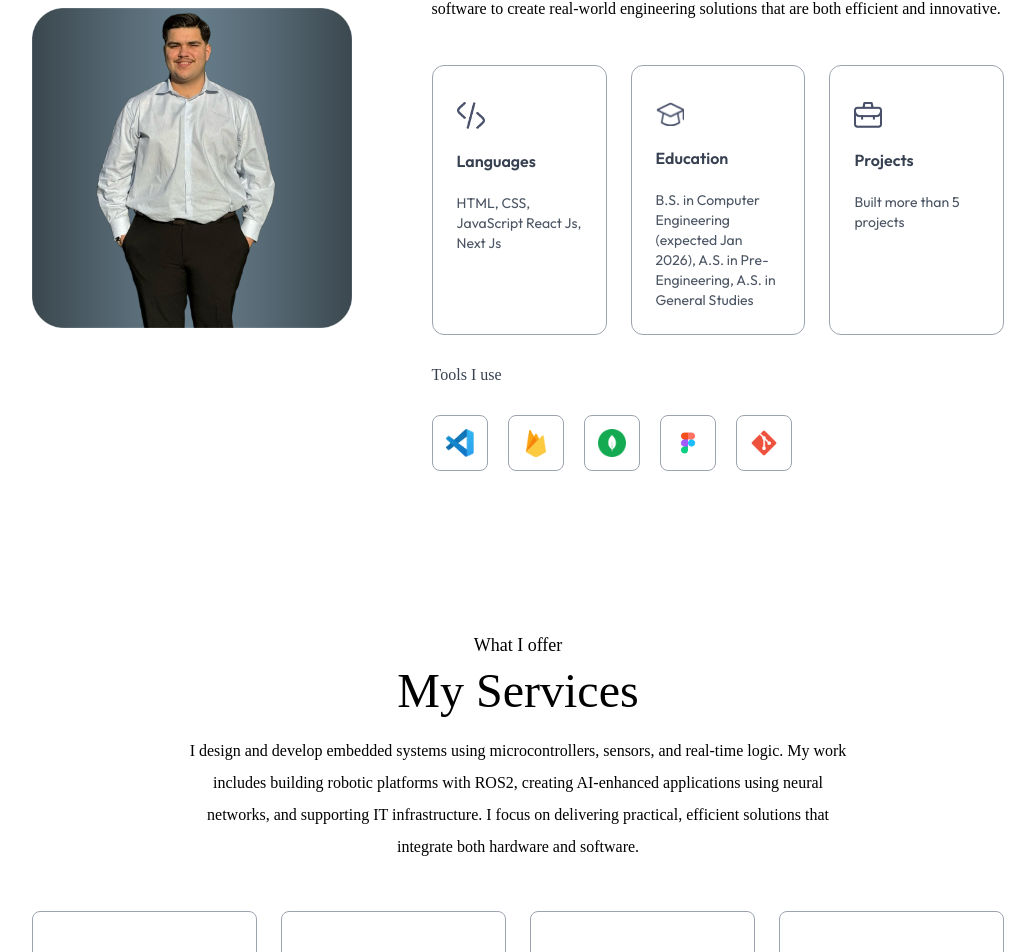
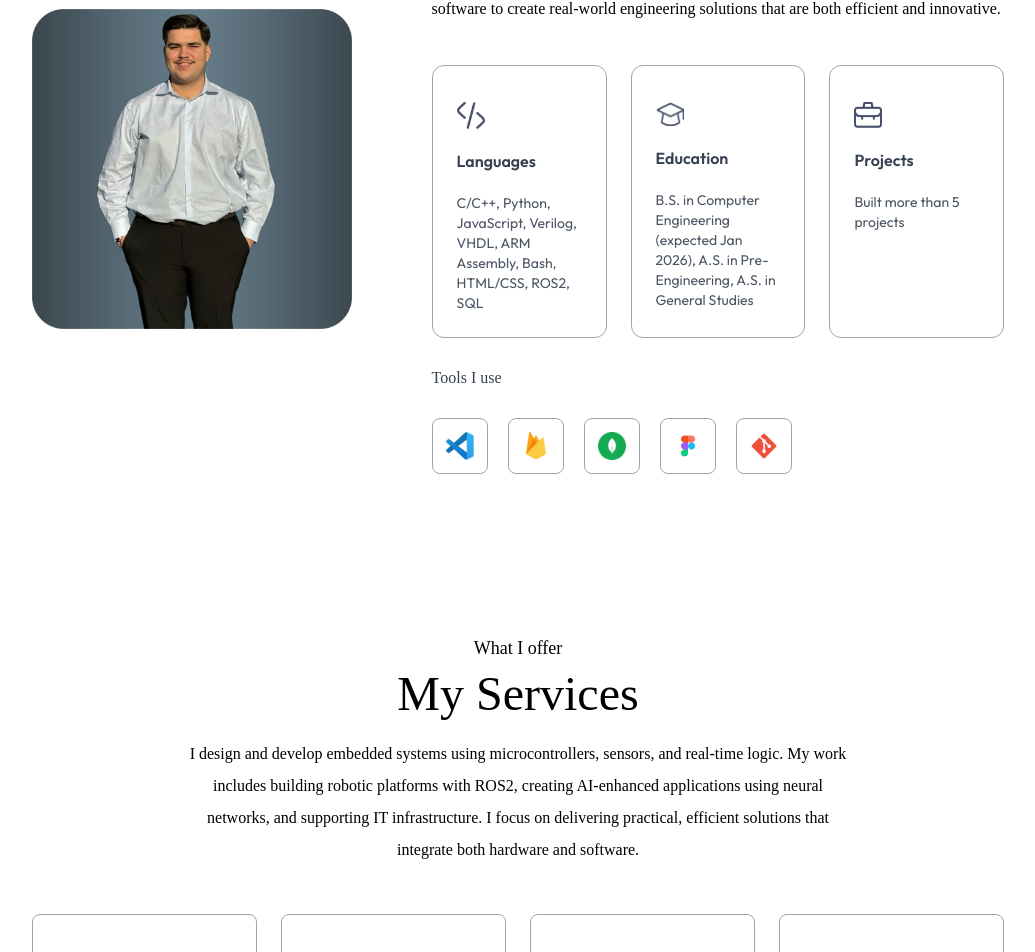
Before and after one commit to Matthew-Garcia/Matthew-Garcia-Portfolio2, a Next.js app: page / in a window 1280 px wide. Shown: the part 1139-2091 px from the top of the page, without its empty margins (122-1157 px from the left). Built offline with nearby package versions, Linux system fonts and the light colour scheme; a web font is replaced by a local one.

Commit message:
Update assets.js

```diff
--- a/assets/assets.js
+++ b/assets/assets.js
@@ -107,7 +107,7 @@ export const serviceData = [
 ]
 
 export const infoList = [
-    { icon: assets.code_icon, iconDark: assets.code_icon_dark, title: 'Languages', description: 'HTML, CSS, JavaScript React Js, Next Js' },
+    { icon: assets.code_icon, iconDark: assets.code_icon_dark, title: 'Languages', description: 'C/C++, Python, JavaScript, Verilog, VHDL, ARM Assembly, Bash, HTML/CSS, ROS2, SQL' },
     { icon: assets.edu_icon, iconDark: assets.edu_icon_dark, title: 'Education', description: 'B.S. in Computer Engineering (expected Jan 2026), A.S. in Pre-Engineering, A.S. in General Studies' },
     { icon: assets.project_icon, iconDark: assets.project_icon_dark, title: 'Projects', description: 'Built more than 5 projects' }
 ];
```
